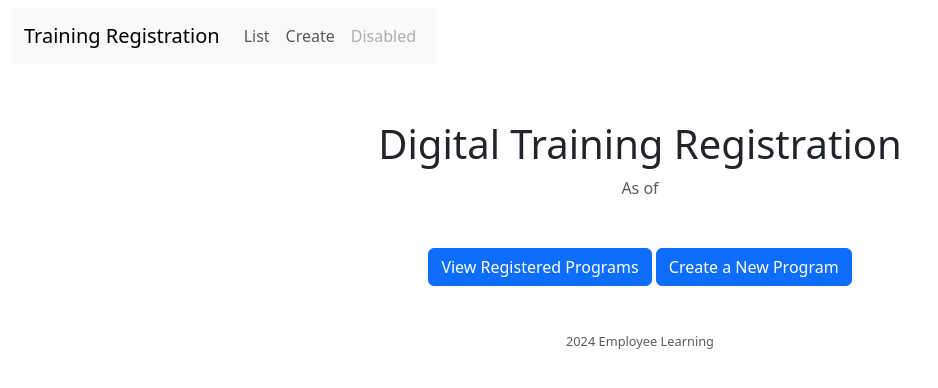
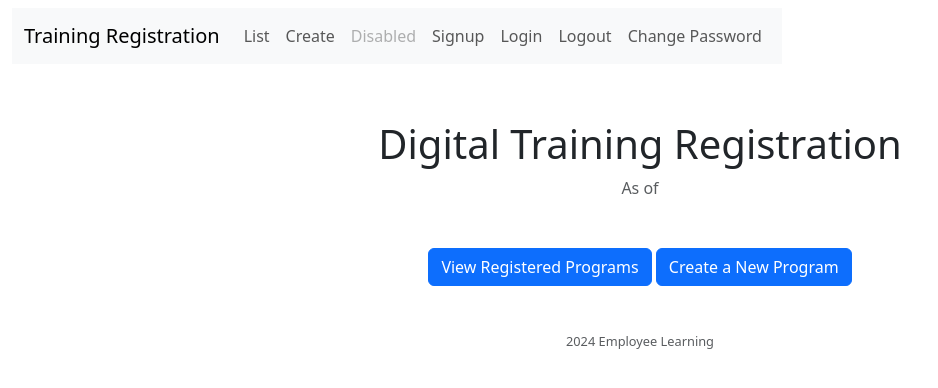
Before and after one commit to OIITuMuCT/Employee, a Django app: template templates/index.html in a window 1280 px wide. Shown: the top 388 px of the page, without its empty margins (0-938 px from the left). Run offline with Django 3.2, Linux system fonts and the light colour scheme; the template is opened without the code that fills it, so the values that code supplies are empty.

Commit message:
add social auth with GitHub

```diff
--- a/templates/base/base.html
+++ b/templates/base/base.html
@@ -7,6 +7,7 @@
     <link href="https://cdn.jsdelivr.net/npm/bootstrap@5.3.3/dist/css/bootstrap.min.css" rel="stylesheet" integrity="sha384-QWTKZyjpPEjISv5WaRU9OFeRpok6YctnYmDr5pNlyT2bRjXh0JMhjY6hW+ALEwIH" crossorigin="anonymous">
   {% include "base/css_link.html" %}
 </head>
+
 <body>
 
   {% include "base/navbar.html" %}
--- a/templates/base/navbar.html
+++ b/templates/base/navbar.html
@@ -1,25 +1,31 @@
-<nav class="navbar navbar-expand-lg bg-body-
-tertiary">
+<nav class="navbar navbar-expand-lg bg-body- tertiary">
   <div class="container-fluid">
     <nav class="navbar navbar-expand-lg bg-body-tertiary">
       <div class="container-fluid">
-          <a class="navbar-brand" href="{% url "index" %}">Training Registration</a>
-          <button class="navbar-toggler" type="button" data-bs-toggle="collapse" data-bs-target="#navbarNav" aria-controls="navbarNav" aria-expanded="false" aria-label="Toggle navigation">
-            <span class="navbar-toggler-icon"></span>
-          </button>
+        <a class="navbar-brand" href="{% url 'index' %}">Training Registration</a>
+        <button class="navbar-toggler" type="button" data-bs-toggle="collapse" data-bs-target="#navbarNav" aria-controls="navbarNav" aria-expanded="false" aria-label="Toggle navigation"><span class="navbar-toggler-icon"></span></button>
         <div class="collapse navbar-collapse" id="navbarNav">
           <ul class="navbar-nav">
-              {% comment %} <li class="nav-item">
-                <a class="nav-link active" aria-current="page" href="#">Home</a>
-              </li> {% endcomment %}
             <li class="nav-item">
-                <a class="nav-link" href="{% url "course_list" %}">List</a>
+              <a class="nav-link" href="{% url 'course_list' %}">List</a>
             </li>
             <li class="nav-item">
-                <a class="nav-link" href="{% url "course_create" %}">Create</a>
+              <a class="nav-link" href="{% url 'course_create' %}">Create</a>
             </li>
             <li class="nav-item">
               <a class="nav-link disabled" aria-disabled="true">Disabled</a>
+              <li class="nav-item">
+                <a class="nav-link" href="{% url 'account_signup' %}">Signup</a>
+              </li>
+              <li class="nav-item">
+                <a class="nav-link" href="{% url 'account_login' %}">Login</a>
+              </li>
+              <li class="nav-item">
+                <a class="nav-link" href="{% url 'account_logout' %}">Logout</a>
+              </li>
+              <li class="nav-item">
+                <a class="nav-link" href="{% url 'account_change_password' %}">Change Password</a>
+              </li>
             </li>
           </ul>
         </div>
```
Also changed, not shown: db.sqlite3, 1 other file. Lines whose indentation alone changed are shown as unchanged.
